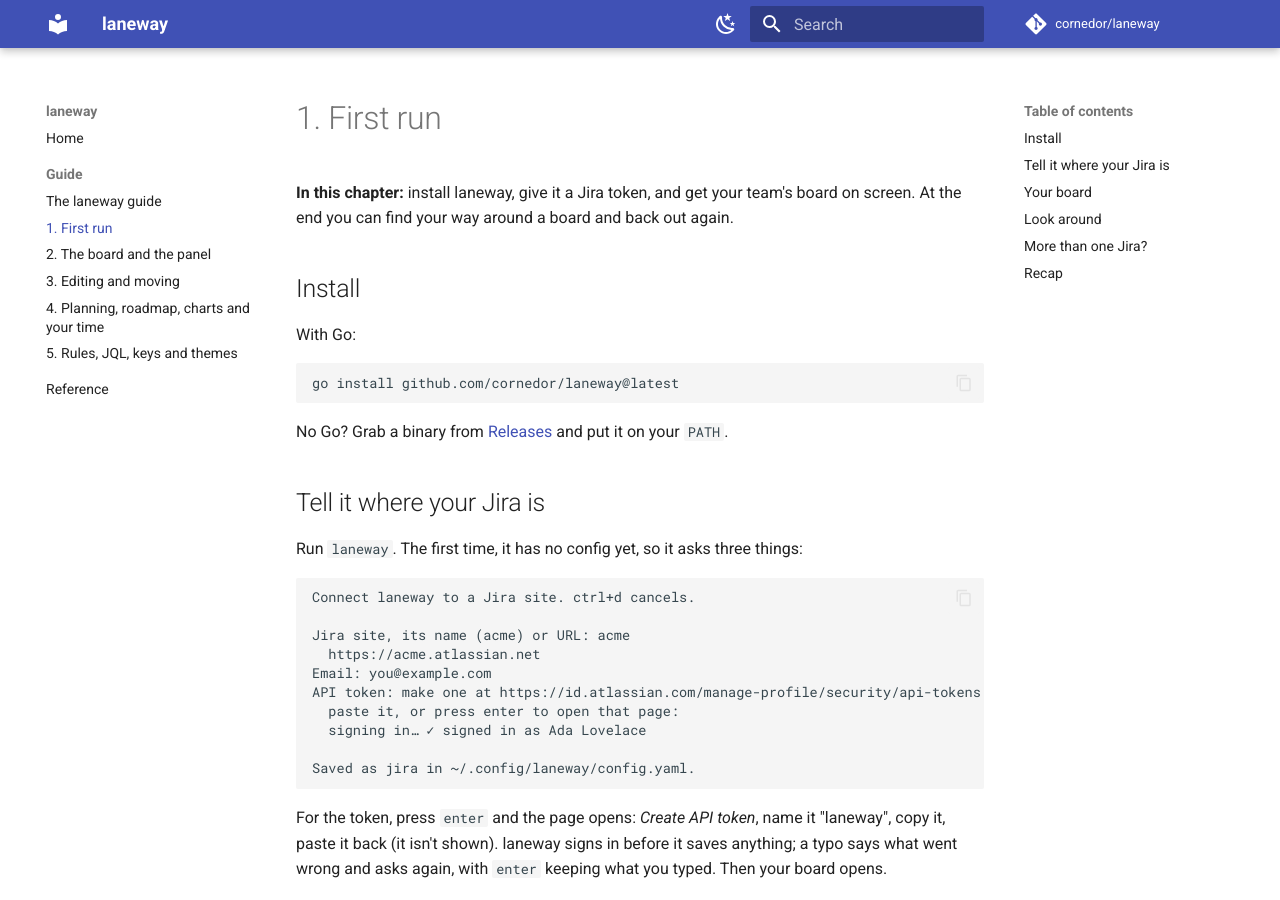
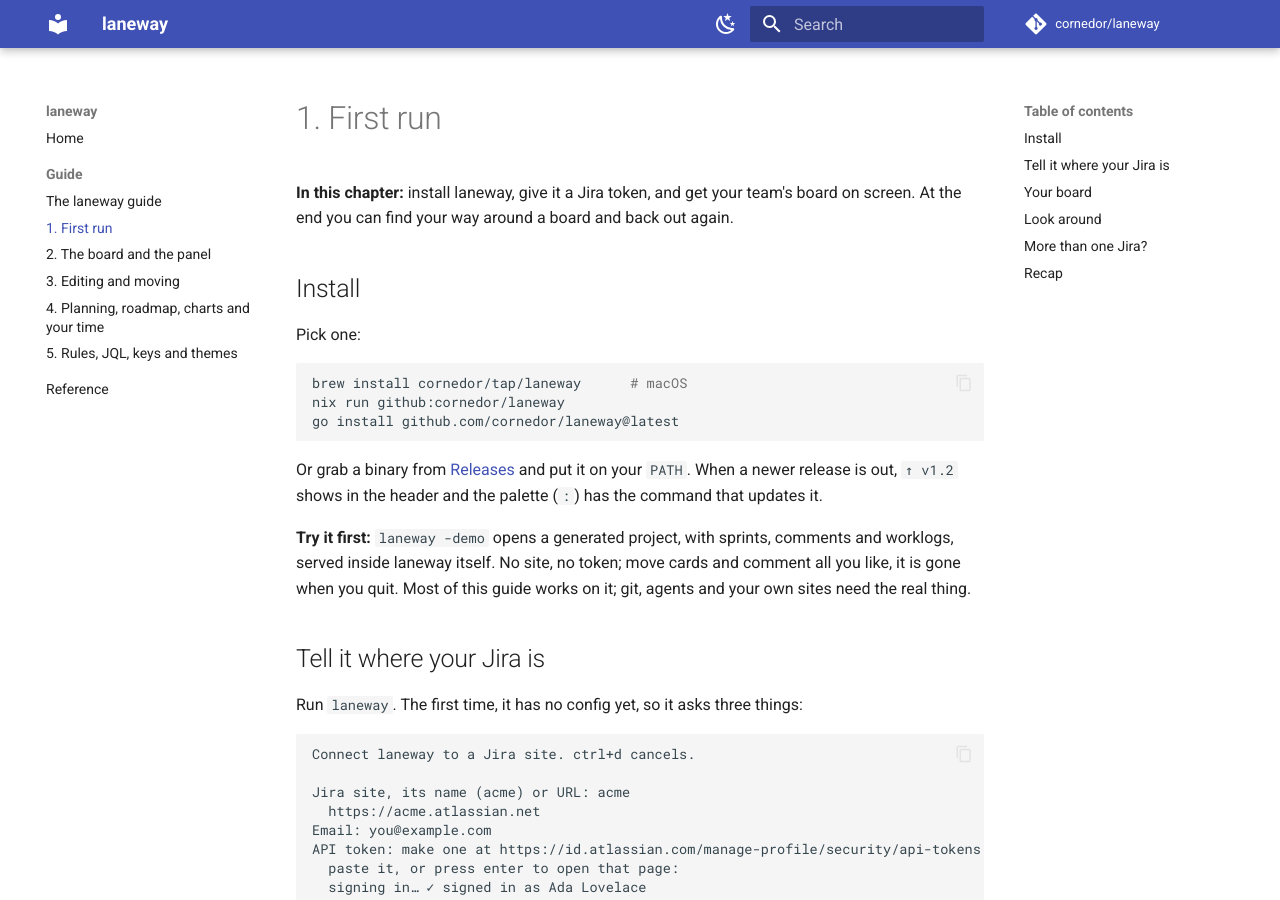
Before and after one commit to cornedor/laneway, an MkDocs documentation site: the page built from docs/guide/01-first-run.md, in a window 1280 px wide and 900 px high. Built offline with MkDocs 1.6.1 and Material for MkDocs 9.7.7, drawn with Linux system fonts in a browser that asks for light colours; comment, search, counter and statistics services are not loaded.

Commit message:
Docs: brew, nix and -demo in install and the first run; the update notice LAN-462
Co-Authored-By: Claude Opus 5.5 <noreply@anthropic.com>

````diff
--- a/docs/guide/01-first-run.md
+++ b/docs/guide/01-first-run.md
@@ -6,15 +6,23 @@ and back out again.
 
 ## Install
 
-With Go:
+Pick one:
 
 ```sh
+brew install cornedor/tap/laneway      # macOS
+nix run github:cornedor/laneway
 go install github.com/cornedor/laneway@latest
 ```
 
-No Go? Grab a binary from
+Or grab a binary from
 [Releases](https://github.com/cornedor/laneway/releases) and put it on your
-`PATH`.
+`PATH`. When a newer release is out, `↑ v1.2` shows in the header and the
+palette (`:`) has the command that updates it.
+
+**Try it first:** `laneway -demo` opens a generated project, with sprints,
+comments and worklogs, served inside laneway itself. No site, no token;
+move cards and comment all you like, it is gone when you quit. Most of this
+guide works on it; git, agents and your own sites need the real thing.
 
 ## Tell it where your Jira is
 
````
Also changed, not shown: README.md (+6 -4 lines), docs/index.md (+3 -0 lines).
